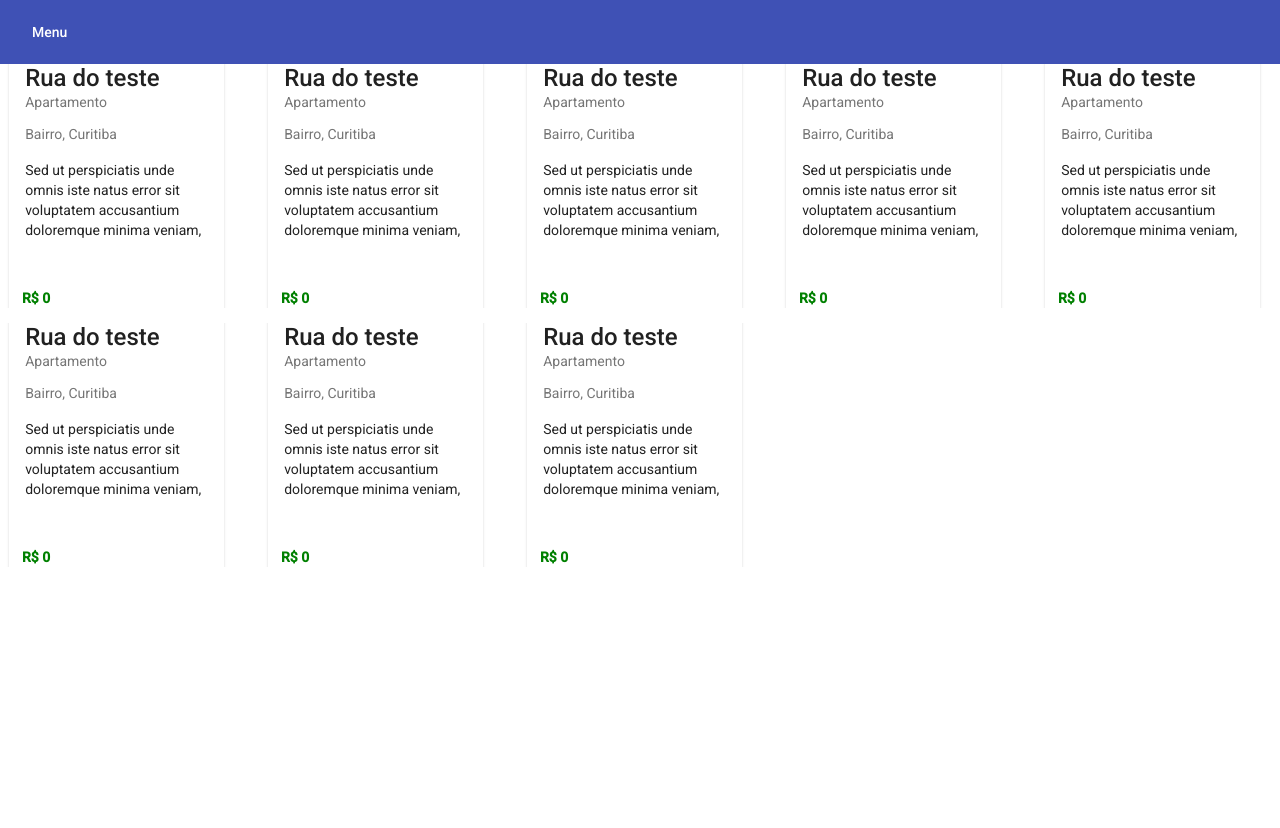
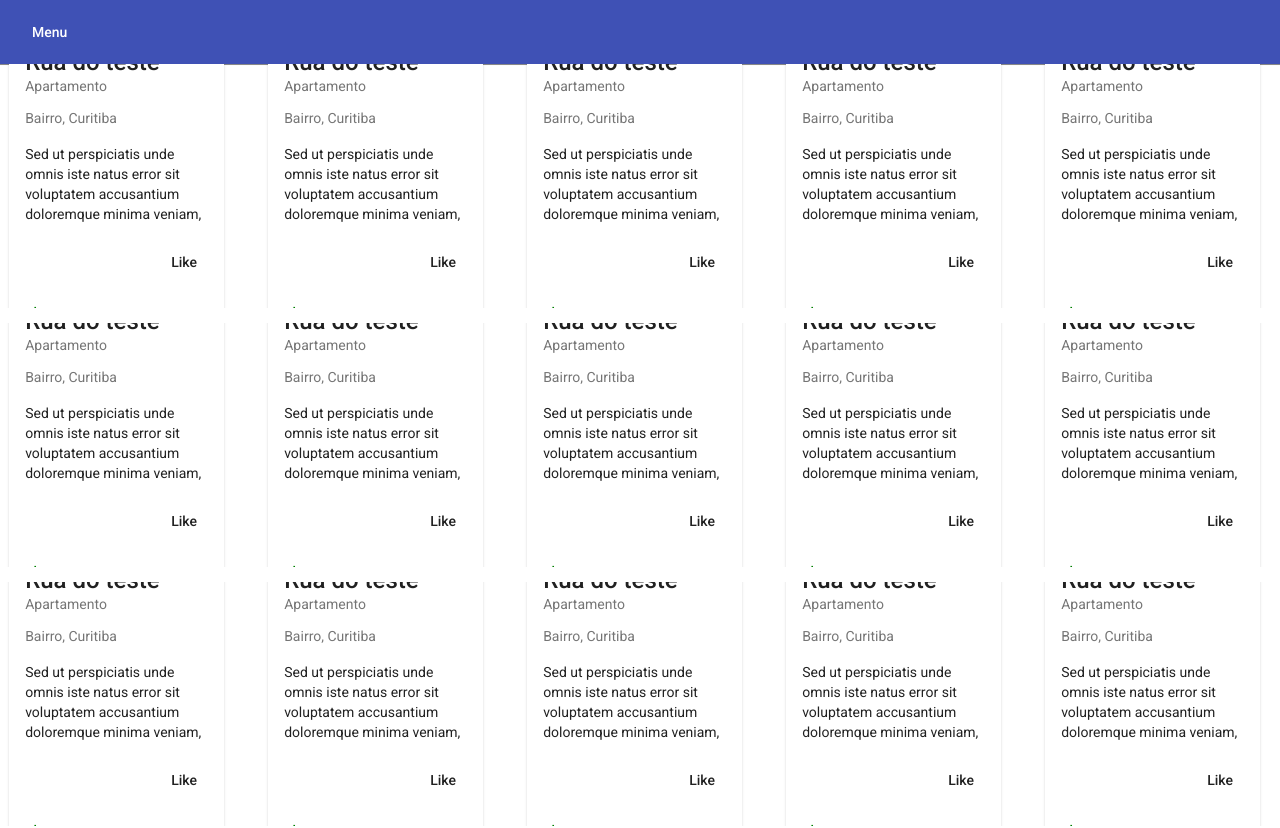
Before and after one commit to armelin2001/imobiliaria-front, an Angular app in the folder imobiliaria/: page / in a window 1280 px wide. Shown: the top 828 px of the page. Before the commit the page ends 800 px from the top, so only its background shows below. Built offline with nearby package versions, Linux system fonts and the light colour scheme.

Commit message:
fazendo ajustes de css

```diff
--- a/imobiliaria/src/app/app.component.ts
+++ b/imobiliaria/src/app/app.component.ts
@@ -1,11 +1,11 @@
-import { Component, ViewChild } from '@angular/core';
+import { Component, OnInit } from '@angular/core';
 
 @Component({
   selector: 'app-root',
   templateUrl: './app.component.html',
   styleUrls: ['./app.component.scss']
 })
-export class AppComponent {
+export class AppComponent implements OnInit {
   imoveis: any[] = [
     {
       tipoImovel: 'Apartamento',
@@ -59,4 +59,14 @@ export class AppComponent {
       bairroEestado: 'Bairro, Curitiba'
     },
   ]
+  ngOnInit(): void {
+    for(let x=0; x < 35; x++){
+      this.imoveis.push({
+        tipoImovel: 'Apartamento',
+        nomeRua: 'Rua do teste',
+        valor: 0,
+        bairroEestado: 'Bairro, Curitiba'
+      });
+    }
+  }
 }
--- a/imobiliaria/src/app/shared/componentes/card-imoveis/card-imoveis.component.html
+++ b/imobiliaria/src/app/shared/componentes/card-imoveis/card-imoveis.component.html
@@ -7,17 +7,15 @@
         </mat-card-title-group>
         <mat-card-content>
             <p>{{teste}}</p>
+            <mat-card-actions align="end">
+                <button mat-button>Like</button>
+            </mat-card-actions>
         </mat-card-content>
+
         <mat-card-footer class="footer">
-           <strong> R$ {{valor}} </strong>
+            <strong> R$ {{valor}} </strong>
+
         </mat-card-footer>
-        <mat-card-actions>
-            <!--
-                fazer as açoes
-            <button mat-button>BOTÃO 1</button>
-            <button mat-raised-button color="primary">BOTÃO 2</button>
-            -->
-        </mat-card-actions>
 
     </mat-card>
 
--- a/imobiliaria/src/app/shared/componentes/card-imoveis/card-imoveis.component.scss
+++ b/imobiliaria/src/app/shared/componentes/card-imoveis/card-imoveis.component.scss
@@ -1,11 +1,6 @@
 .card{
     width: 100%;
     margin-left: 5%;
-    /*
-    padding-top: 50px;
-    padding-left: 10px;
-    padding-right: 50px;
-    padding-bottom: 50px;*/
 }
 .item{
     padding-right: 25%;
--- a/imobiliaria/src/app/shared/componentes/menu-superior/menu-superior.component.html
+++ b/imobiliaria/src/app/shared/componentes/menu-superior/menu-superior.component.html
@@ -1,4 +1,4 @@
-<mat-toolbar color="primary">
+<mat-toolbar color="primary" class="toolbar">
     <mat-toolbar-row>
         <button mat-button [matMenuTriggerFor]="menu">Menu</button>
         <mat-menu #menu="matMenu">
--- a/imobiliaria/src/app/shared/componentes/menu-superior/menu-superior.component.scss
+++ b/imobiliaria/src/app/shared/componentes/menu-superior/menu-superior.component.scss
@@ -0,0 +1,4 @@
+.toolbar {
+   //background-color: white;
+    box-shadow: 0.5px 0.5px 0.5px 0.5px #888888;
+}
```
